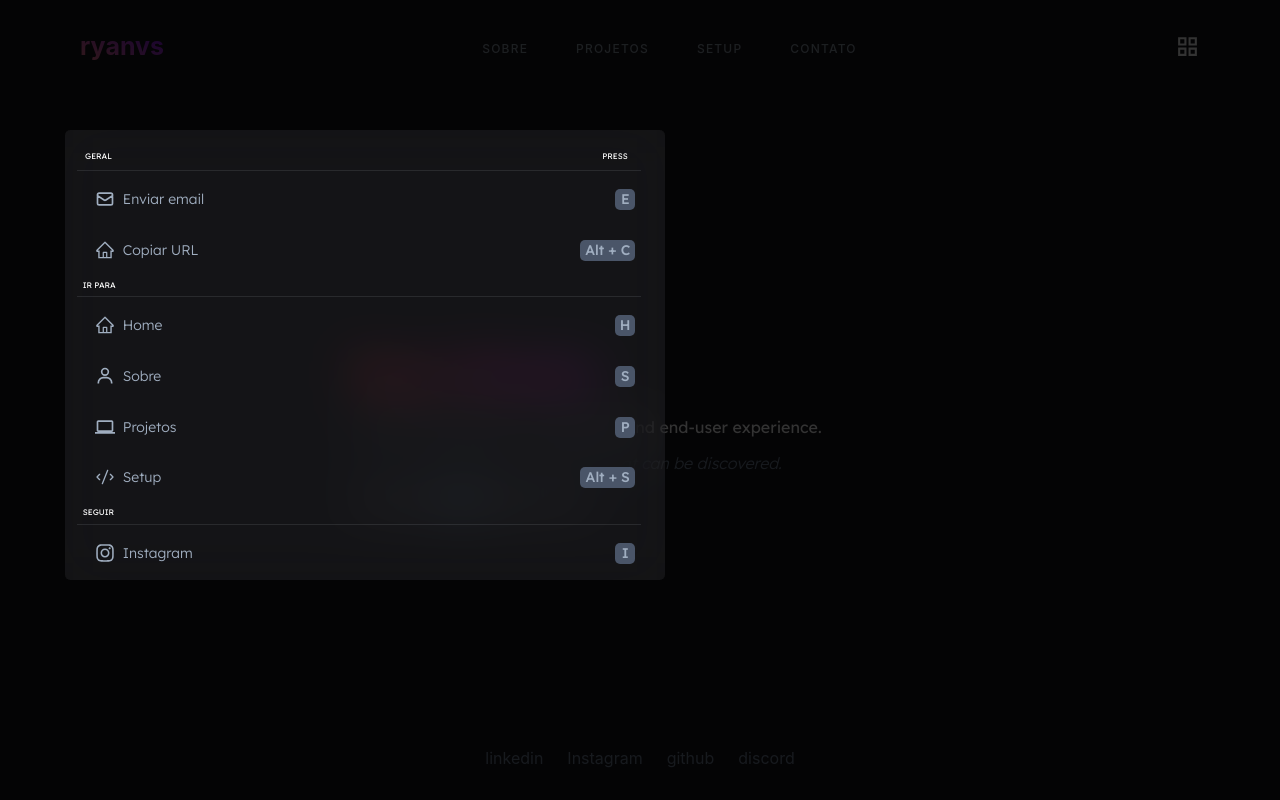
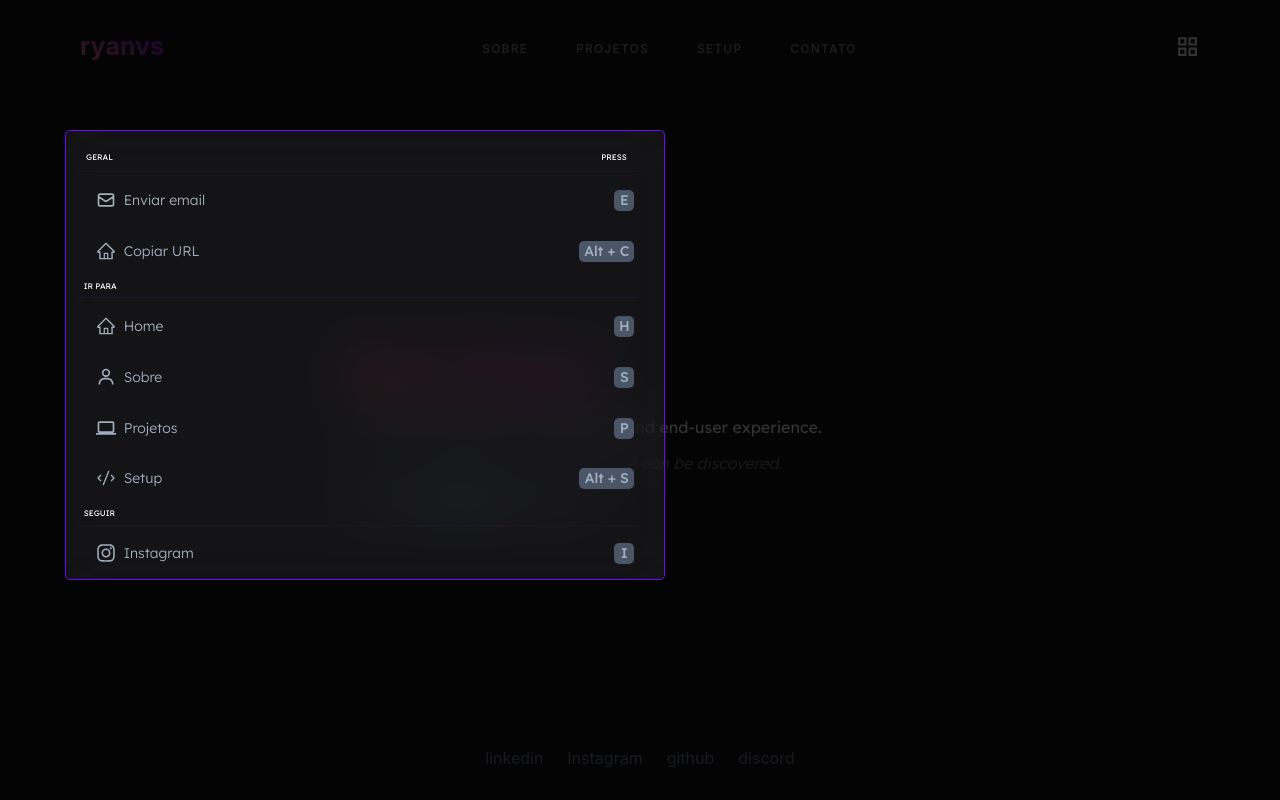
Before and after one commit to ryanoliveiragit/Portfolio-typescript, a Next.js app: page / in a window 1280 px wide. Both pictures are taken after a click on the icon 1187 px from the left and 46 px from the top of the page. Built offline with nearby package versions, Linux system fonts and the light colour scheme.

Commit message:
add border solid modal

```diff
--- a/src/components/modal/index.tsx
+++ b/src/components/modal/index.tsx
@@ -51,6 +51,7 @@ const BasicUsage: React.FC<MyAttributes> = ({ closemodal }) => {
           borderRadius={"5px"}
           color={"gray.400"}
           w={"100%"}
+          border={'1px solid #7105ff'}
           h={"450px"}
           overflowY={"scroll"}
         >
```
